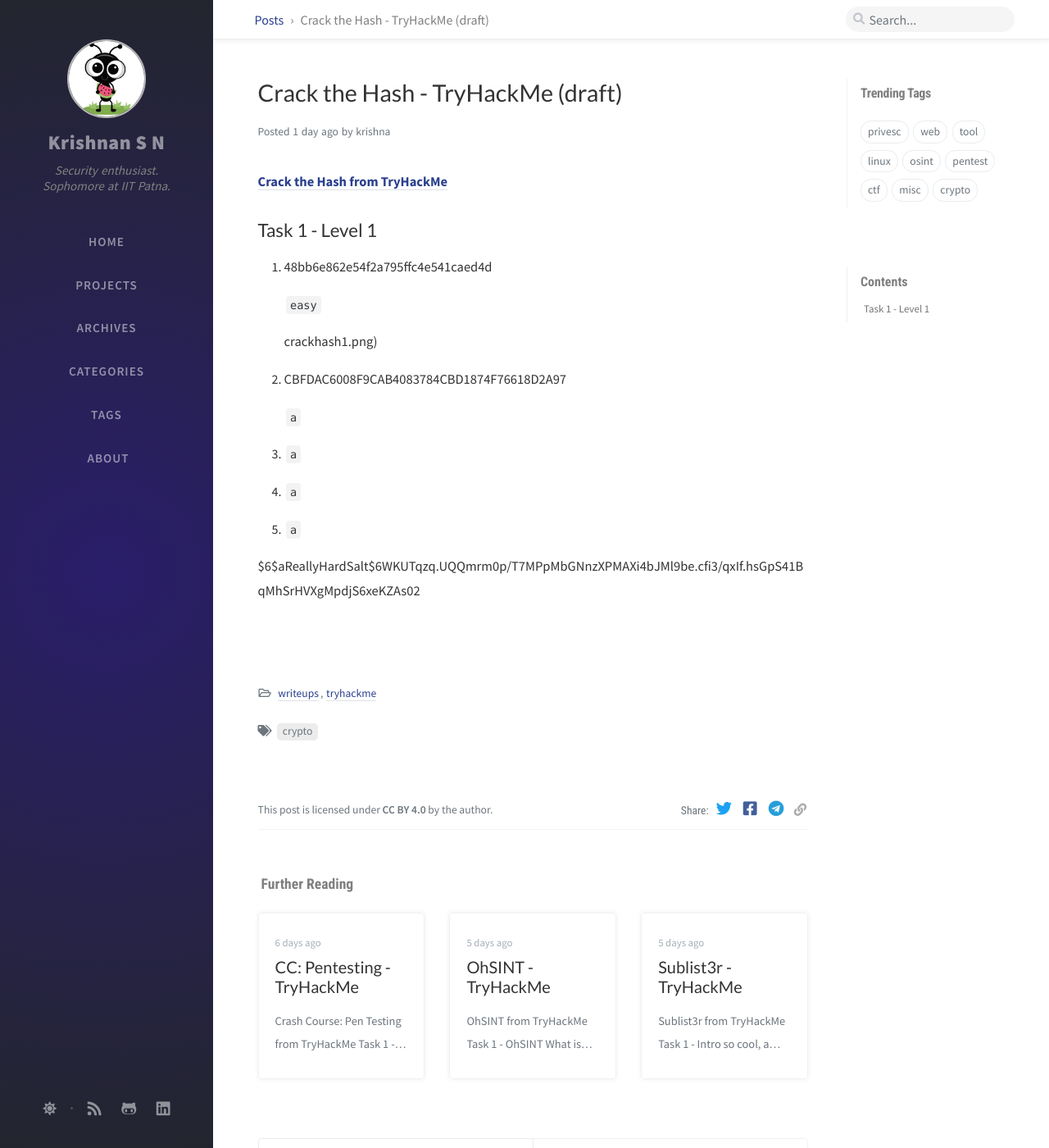
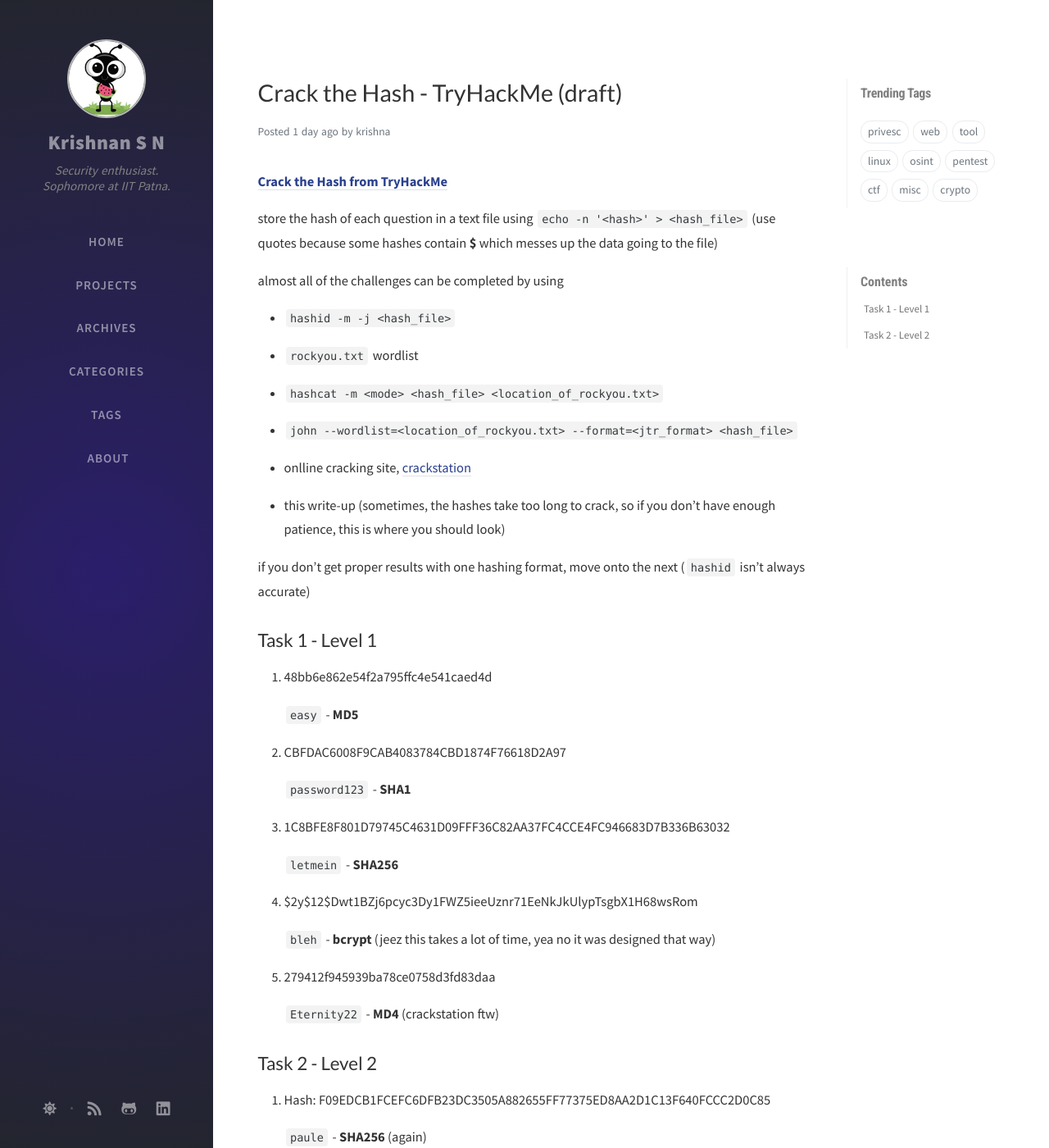
Before and after one commit to lordlabuckdas/lordlabuckdas.github.io, a Jekyll site: the page built from _posts/2020-10-23-crackthehash-tryhackme.md, in a window 1280 px wide and 1400 px high. Shown: the whole window at 82% size. Built offline with Jekyll 4.4.1, drawn with Linux system fonts in a browser that asks for light colours; nearby versions of some CDN libraries; comment, search, counter and statistics services are not loaded; some of the changed text lies outside the part shown.

Commit message:
fixed crackthehash post

```diff
--- a/_posts/2020-10-23-crackthehash-tryhackme.md
+++ b/_posts/2020-10-23-crackthehash-tryhackme.md
@@ -9,28 +9,66 @@ tags: [crypto]
 
 **[Crack the Hash from TryHackMe](https://tryhackme.com/room/crackthehash)**
 
+store the hash of each question in a text file using `echo -n '<hash>' > <hash_file>` (use quotes because some hashes contain **$** which messes up the data going to the file)
+
+almost all of the challenges can be completed by using
+
+* `hashid -m -j <hash_file>`
+
+* `rockyou.txt` wordlist
+
+* `hashcat -m <mode> <hash_file> <location_of_rockyou.txt>`
+
+* `john --wordlist=<location_of_rockyou.txt> --format=<jtr_format> <hash_file>`
+
+* onlline cracking site, [crackstation](https://cracktstation.net)
+
+* this write-up (sometimes, the hashes take too long to crack, so if you don't have enough patience, this is where you should look)
+
+if you don't get proper results with one hashing format, move onto the next (`hashid` isn't always accurate)
+
 ## Task 1 - Level 1
 
 1. 48bb6e862e54f2a795ffc4e541caed4d
 
-	`easy`
-
-	crackhash1.png)
+	`easy` - **MD5**
 
 2. CBFDAC6008F9CAB4083784CBD1874F76618D2A97
 
-	`a`
+	`password123` - **SHA1**
 
-3.
+3. 1C8BFE8F801D79745C4631D09FFF36C82AA37FC4CCE4FC946683D7B336B63032
 
-	`a`
+	`letmein` - **SHA256**
 
-4.
+4. $2y$12$Dwt1BZj6pcyc3Dy1FWZ5ieeUznr71EeNkJkUlypTsgbX1H68wsRom
 
-	`a`
+	`bleh` - **bcrypt** (jeez this takes a lot of time, yea no it was designed that way)
 
-5.
+5. 279412f945939ba78ce0758d3fd83daa
 
-	`a`
+	`Eternity22` - **MD4** (crackstation ftw)
 
-$6$aReallyHardSalt$6WKUTqzq.UQQmrm0p/T7MPpMbGNnzXPMAXi4bJMl9be.cfi3/qxIf.hsGpS41BqMhSrHVXgMpdjS6xeKZAs02
+## Task 2 - Level 2
+
+1. Hash: F09EDCB1FCEFC6DFB23DC3505A882655FF77375ED8AA2D1C13F640FCCC2D0C85
+
+	`paule` - **SHA256** (again)
+
+2. Hash: 1DFECA0C002AE40B8619ECF94819CC1B
+
+	`n63umy8lkf4i` - **NTLM** (yea had to try a lot of other formats before this one)
+
+3. Hash: $6$aReallyHardSalt$6WKUTqzq.UQQmrm0p/T7MPpMbGNnzXPMAXi4bJMl9be.cfi3/qxIf.hsGpS41BqMhSrHVXgMpdjS6xeKZAs02.
+
+	Salt: aReallyHardSalt
+
+	Rounds: 5
+
+	`waka99` - **SHA512**
+
+4. Hash: e5d8870e5bdd26602cab8dbe07a942c8669e56d6
+
+	Salt: tryhackme
+
+	`481616481616` - **HMAC-SHA1** (many SHA1s before this)
```
